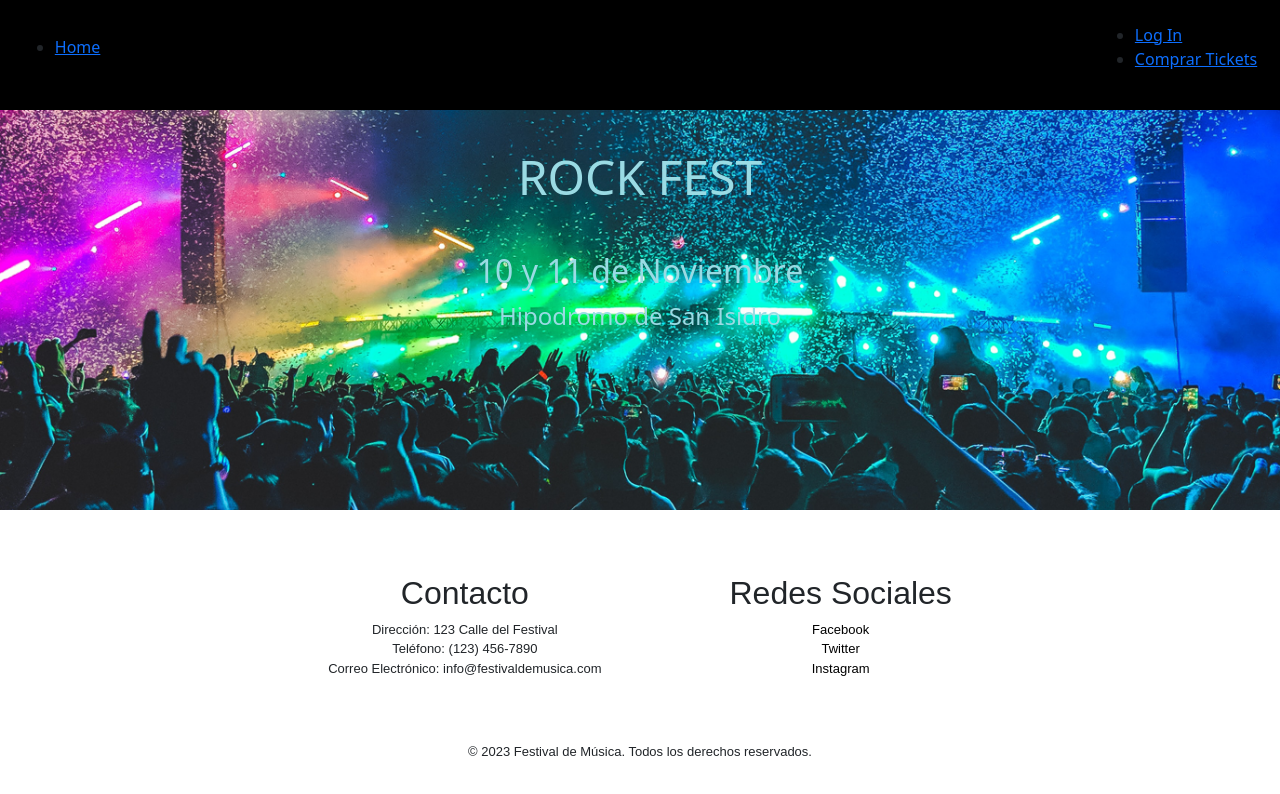
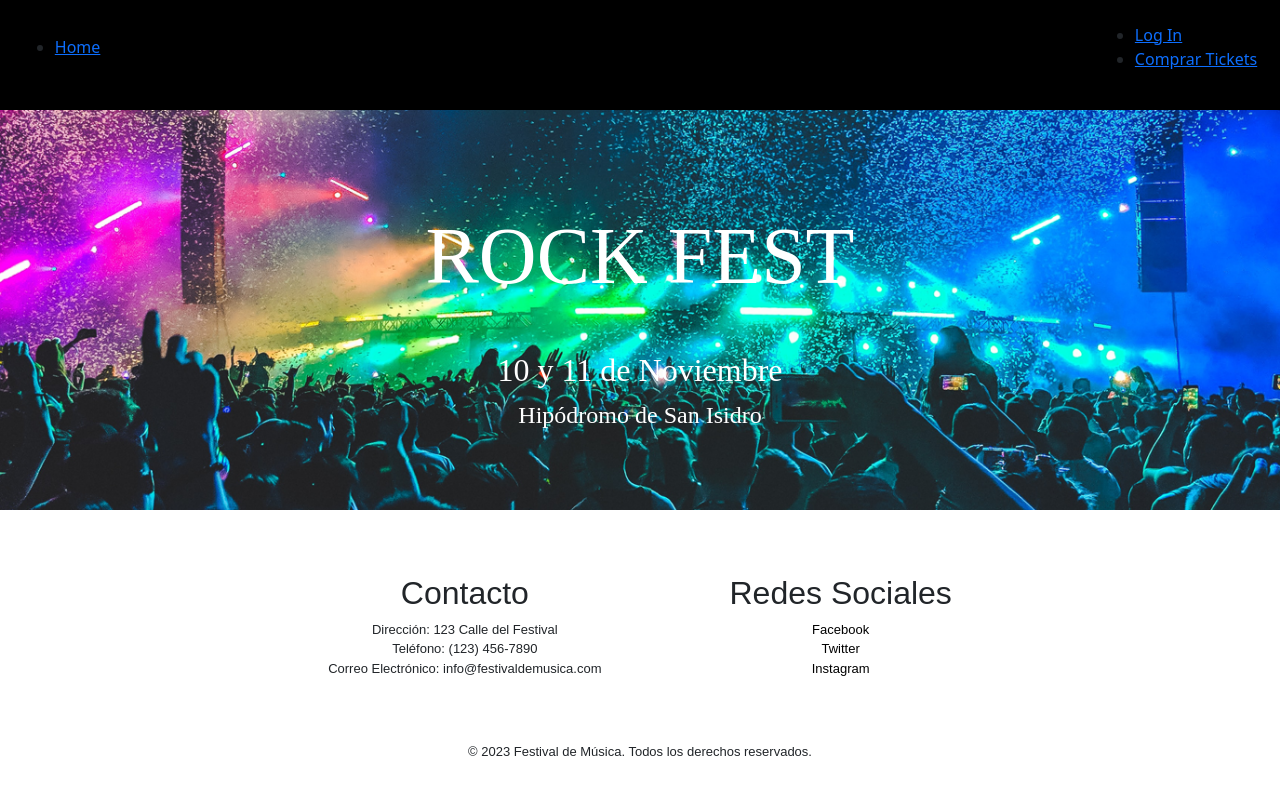
Before and after one commit to MilagrosVi/TpGrupalWeb, a Vue app in the folder frontend/: page / in a window 1280 px wide. Shown: the top 794 px of the page. Built offline with nearby package versions, Linux system fonts and the light colour scheme; no server answers.

Commit message:
Update HomePage.vue

```diff
--- a/frontend/src/components/HomePage.vue
+++ b/frontend/src/components/HomePage.vue
@@ -1,87 +1,78 @@
 <template>
-
   <section class="hero">
     <div class="hero-div">
       <h1>ROCK FEST</h1>
-      <h2 class="fechas"> 10 y 11  de Noviembre </h2>
-      <p class="lugar"> Hipodromo de San Isidro </p>
-   </div>
+      <h2 class="fechas">10 y 11 de Noviembre</h2>
+      <p class="lugar">Hipódromo de San Isidro</p>
+    </div>
   </section>
-
-
-
-
 </template>
 
 <script>
-// export default {
-
-//   data(){
-//     return {
-//       articles:[],
-//     }
-//   },
-//     methods:{
-//       getArticles(){
-//         fetch('http://localhost:5000/articles',{
-//           method:"GET",
-//           headers:{
-//             'Content-Type': 'application/json'
-//           }
-//         })
-//         .then(resp => resp.json())
-//         .then(data => {
-//           let articulos = data.articles;
-//           console.log(articulos);
-//           articulos.forEach(articulo => {this.articles.push(articulo)})
-//           //this.articles.push(...data)
-//         })
-//         .catch(error =>{
-//           console.log(error);
-//         })
-//       }
-//     },
-//     //este se llama una vez creado el objeto, ver lifecicle hooks
-//     created(){
-//       this.getArticles();
-//     }
-//   }
-
-
+export default {
+  data() {
+    return {
+      articles: [],
+    };
+  },
+  methods: {
+    getArticles() {
+      fetch('http://localhost:5000/articles', {
+        method: 'GET',
+        headers: {
+          'Content-Type': 'application/json',
+        },
+      })
+        .then((resp) => resp.json())
+        .then((data) => {
+          let articulos = data.articles;
+          console.log(articulos);
+          articulos.forEach((articulo) => {
+            this.articles.push(articulo);
+          });
+        })
+        .catch((error) => {
+          console.log(error);
+        });
+    },
+  },
+  created() {
+    this.getArticles();
+  },
+};
 </script>
 
 <style>
-
-.hero-div{
+.hero-div {
   overflow-x: hidden;
-  width:100vw;
+  width: 100vw;
   height: 50vh;
   background-image: url("../assets/Festival-1500x430-1.png");
   background-repeat: no-repeat;
-  background-size: cover ;
+  background-size: cover;
+  display: flex;
+  flex-direction: column;
+  align-items: center;
+  justify-content: center;
+  text-align: center;
 }
 
-  .hero-div h1{
-    display: flex;
-    font-size: 3em;
-    justify-content:center;
-    color: rgb(154,219,228);
-  }
+.hero-div h1,
+.hero-div h2,
+.hero-div p {
+  font-family: Julius Sans One;
+  color: white;
+}
 
-  .fechas{display: flex;
+.hero-div h1 {
+  font-size: 10vh;
+}
+
+.fechas {
   font-size: 2em;
-  justify-content:center;
-    color: rgb(154,219,228);
+}
 
-  }
-
-  .lugar{
-  display: flex;
+.lugar {
   font-size: 1.5em;
-  justify-content:center;
-    color: rgb(154,219,228);
-
-  }
-
-
+}
 </style>
```
